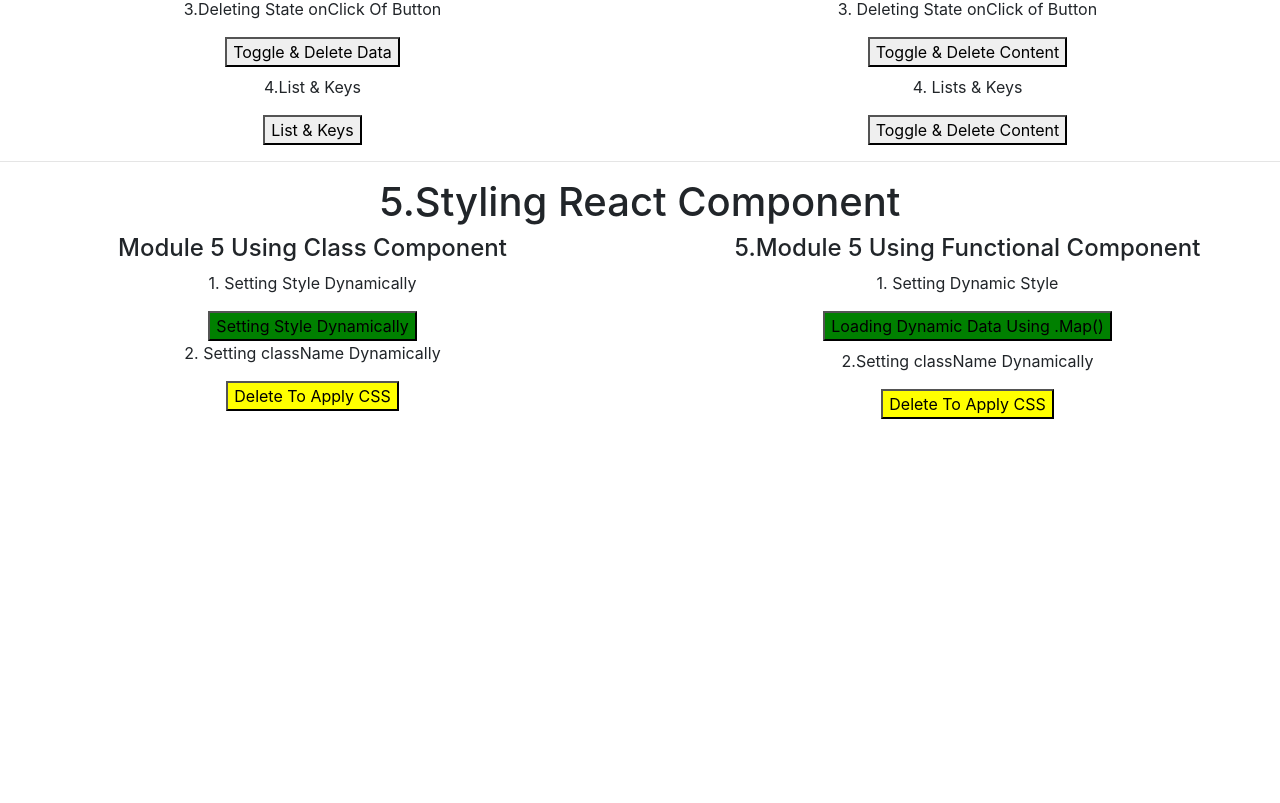
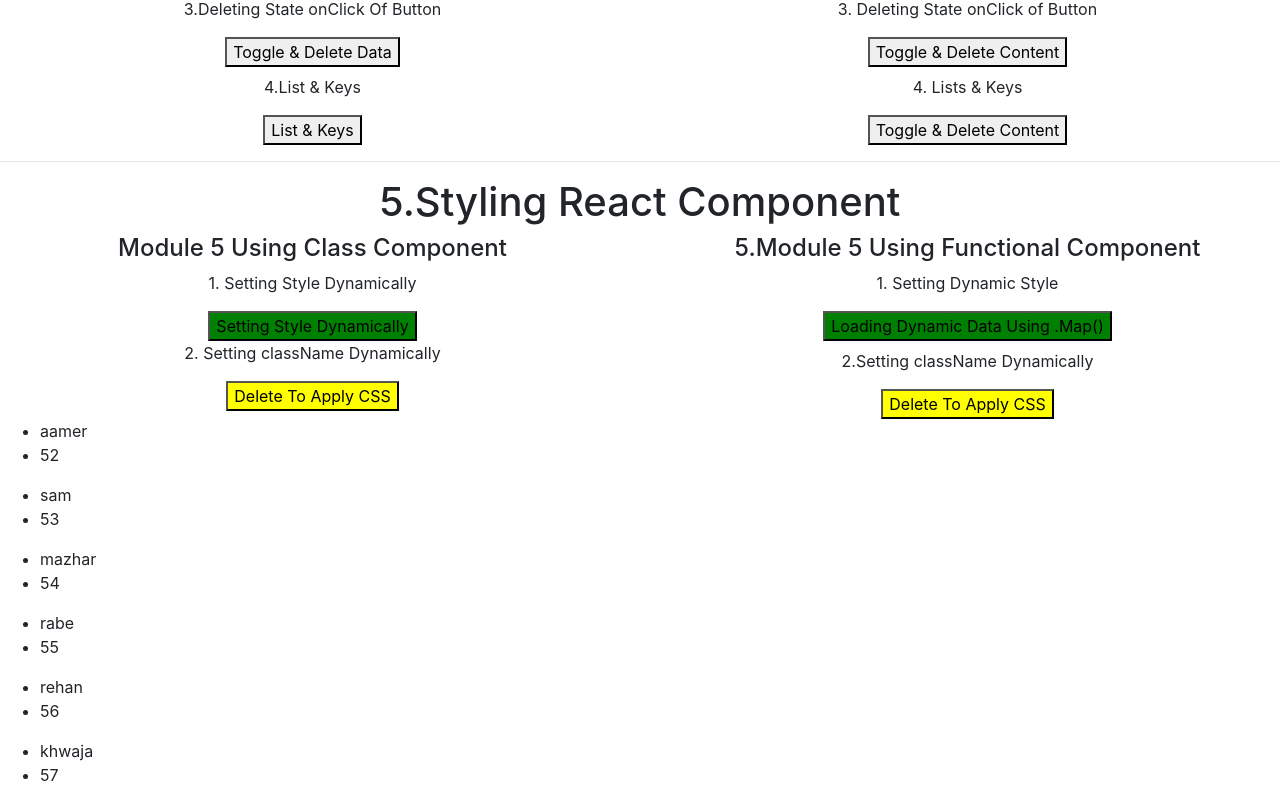
Before and after one commit to HusnainK721/my-first-app, a React (Create React App) app: page / in a window 1280 px wide. Shown: the part 290-1093 px from the top of the page. Before the commit the page ends 800 px from the top, so only its background shows below. Built offline with nearby package versions, Linux system fonts and the light colour scheme.

Commit message:
impl splice method

```diff
--- a/src/App.js
+++ b/src/App.js
@@ -1,10 +1,36 @@
+import { useState } from "react";
 import "./App.css";
 import { Landing } from "./Component/HomePage/LandingPage/Landing";
-
+const users = [
+  { name: "aamer", age: 52 },
+  { name: "sam", age: 53 },
+  { name: "mazhar", age: 54 },
+  { name: "rabe", age: 55 },
+  { name: "rehan", age: 56 },
+  { name: "khwaja", age: 57 },
+];
 function App() {
+  const [userDetails, setUserDetails] = useState(users);
+  const removePersonAge = (index) => {
+    const newUserData = [...userDetails];
+    newUserData.splice(index, 1);
+    setUserDetails(newUserData);
+  };
   return (
-    <div className="App">
-      <Landing />
+    <div>
+      <div className="App">
+        <Landing />
+      </div>
+      <div>
+        {userDetails.map((items, index) => {
+          return (
+            <ul>
+              <li>{items.name}</li>
+              <li onClick={removePersonAge}>{items.age}</li>
+            </ul>
+          );
+        })}
+      </div>
     </div>
   );
 }
--- a/src/Component/Module-4-ListAndConditional/ListAndConditionalFunctional/D-DeletingState/DeletingStateParentF.jsx
+++ b/src/Component/Module-4-ListAndConditional/ListAndConditionalFunctional/D-DeletingState/DeletingStateParentF.jsx
@@ -21,7 +21,7 @@ export const DeletingStateParentF = () => {
   };
 
   const removePersonData = (index) => {
-    const newPersonData = [...personData]; // called state immutability OR (Copying existing state)
+    let newPersonData = [...personData]; // called state immutability OR (Copying existing state)
     newPersonData.splice(index, 1);
     setPersonData(newPersonData);
   };
```
Also changed, not shown: 1 other file (tests, documents, lock files or other folders).
